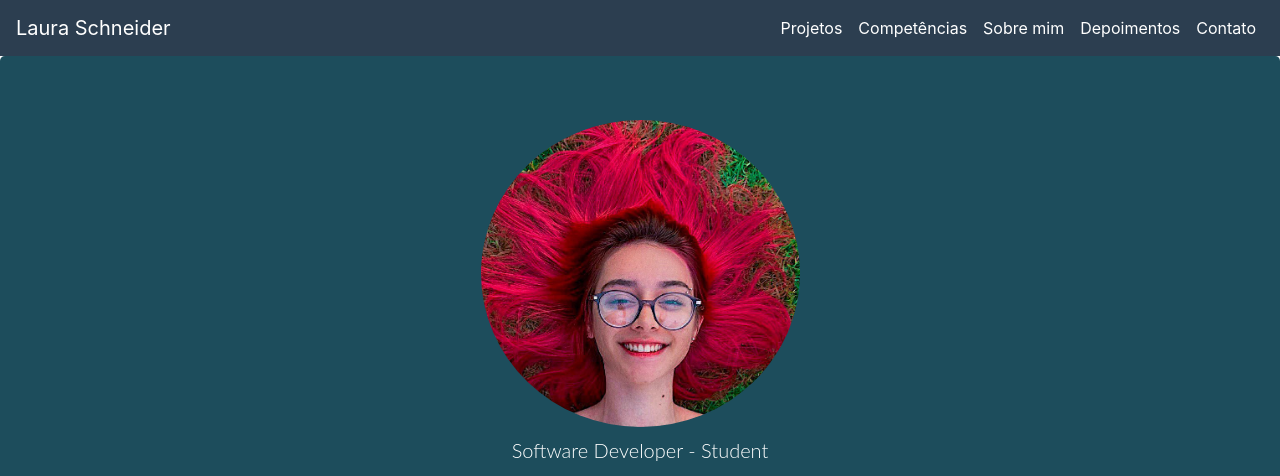
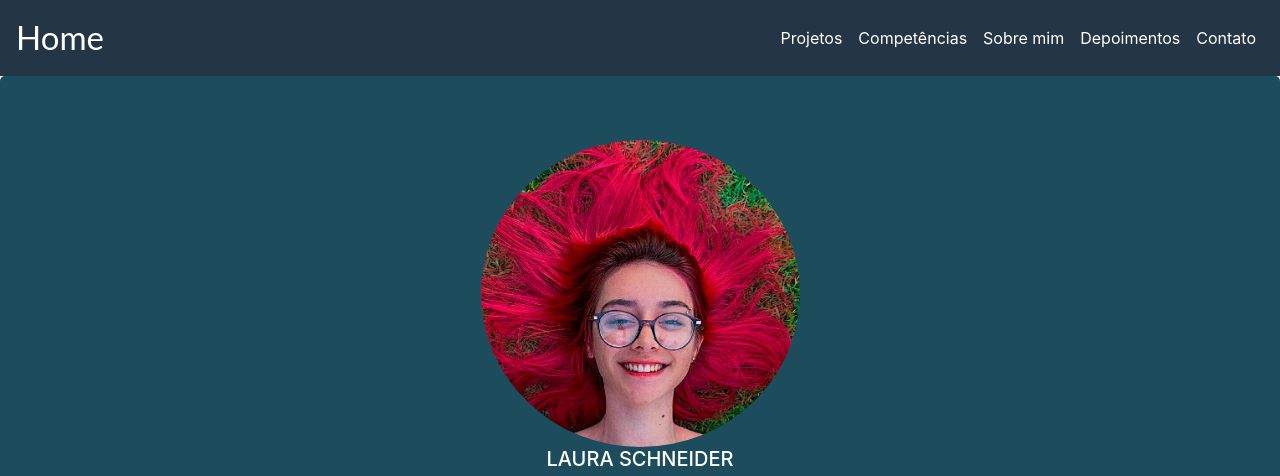
Before and after one commit to lauramachts0/Hist-rico-Projetos-HTML-CSS, a plain HTML site: page index.html in a window 1280 px wide. Shown: the top 476 px of the page. Drawn offline with nearby package versions, Linux system fonts and the light colour scheme.

Commit message:
Add files via upload

```diff
--- a/index.html
+++ b/index.html
@@ -23,7 +23,10 @@
         p {
             font-family: Lato, 'Helvetica Neue', Helvetica, Arial, sans-serif;
         }
-
+        .navbar-brand{
+            font-size: 33px;
+            font-family: Lato, 'Helvetica Neue', Helvetica, Arial, sans-serif;
+        }
         me{
             height: 50%;
             width: auto;
@@ -78,7 +81,7 @@
             background-color: #1d4d5c;
         }
         h3{
-            color: #ececec;
+            color: rgb(236, 236, 236);
             margin-left: 4;
         }
         .itemMenu {
@@ -90,16 +93,14 @@
             text-align: left;
             margin-left: 0;
         }
-
         .competencia-pontuacao {
             margin-right: 5px;
         }
     </style>
 </head>
-
 <body>
-    <nav class="navbar navbar-expand-md navbar-light" style="background-color:#2c3e50">
-        <a class="navbar-brand" href="#" style=color:white>Laura Schneider</a>
+    <nav class="navbar navbar-expand-md navbar-light" style="background-color:rgb(36, 53, 70)">
+        <a class="navbar-brand" href="#" style=color:white>Home</a>
         <button class="navbar-toggler" type="button" data-toggle="collapse" data-target="#navbarsExample04"
             aria-controls="navbarsExample04" aria-expanded="false" aria-label="Toggle navigation">
             <span class="navbar-toggler-icon"></span>
@@ -132,7 +133,7 @@
     <section class="jumbotron text-center corPrimaria">
         <div class="contaner">
             <img src="me.png" class="foto-perfil" alt="Responsive image">
-            <h1 class="jumbotron-heading" style="color:rgb(199, 0, 62);text-transform: uppercase;"></h1>
+            <h5 class="jumbotron-heading" style="color: white;text-transform: uppercase;">Laura Schneider</h5>
             <p class="lead" style="color:white !important;">Software Developer - Student
             </p>
             <p>
```
